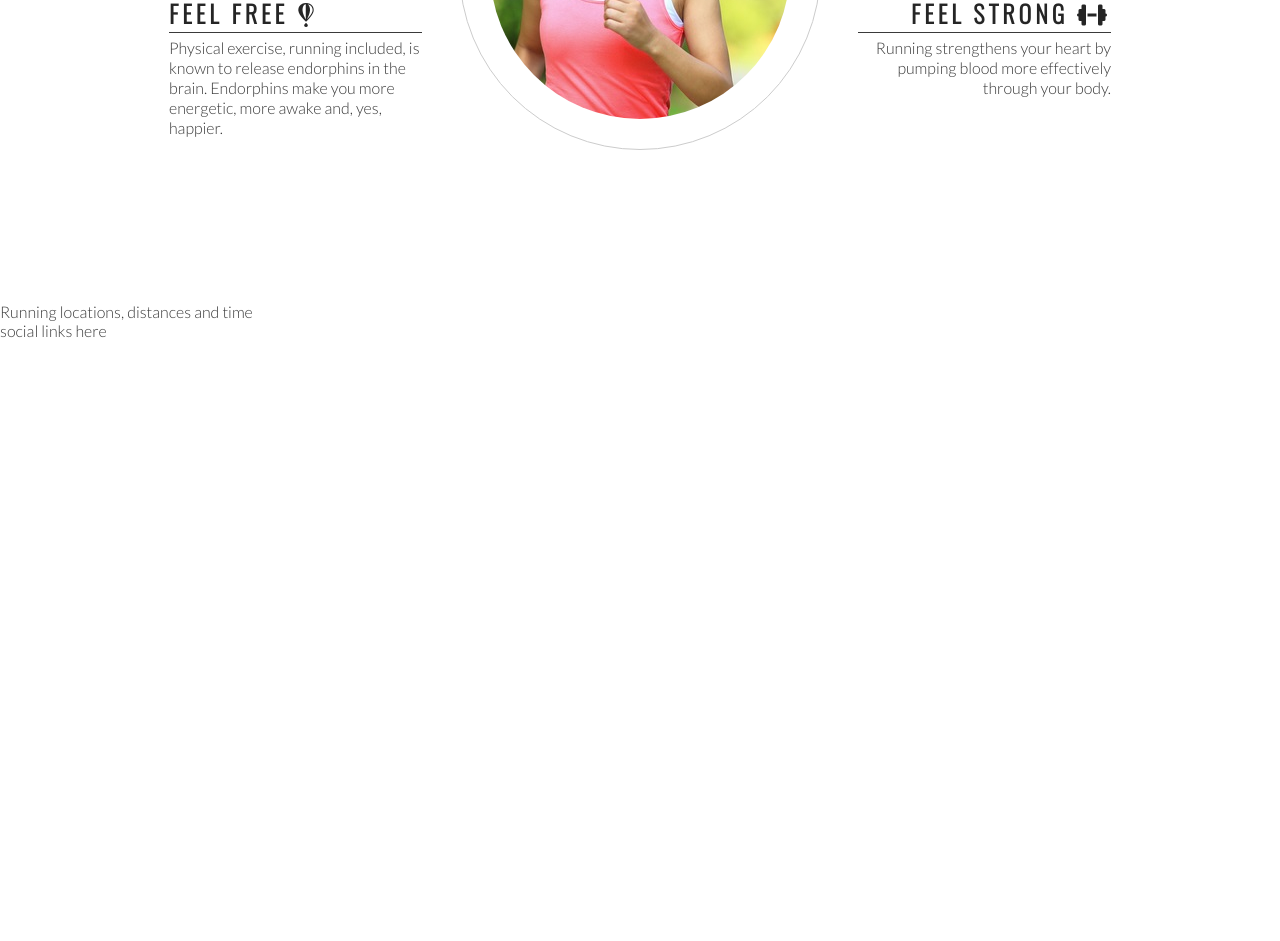
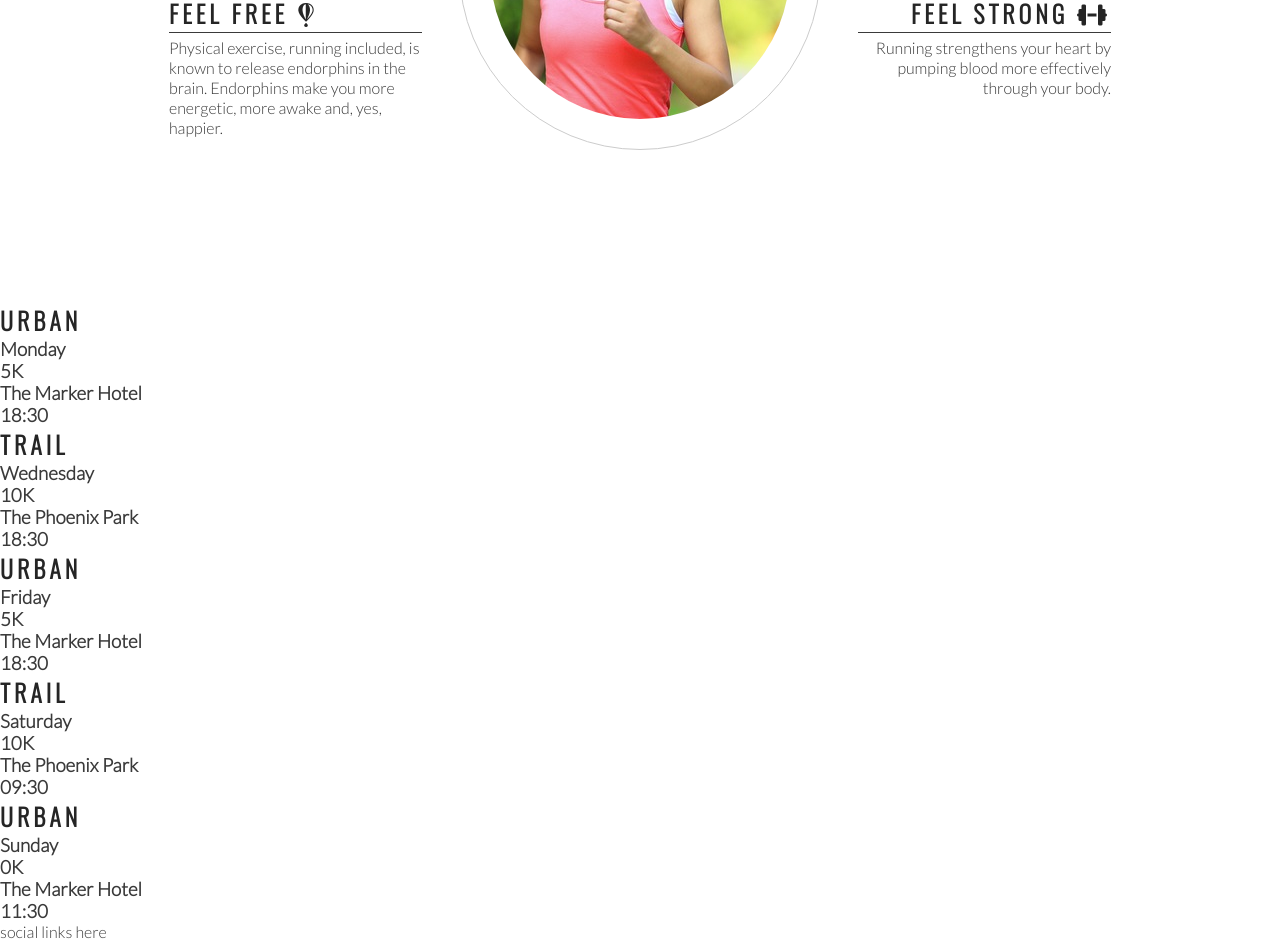
Before and after one commit to LadyNeowen/love-running, a plain HTML site: page index.html in a window 1280 px wide. Shown: the part 993-1934 px from the top of the page. Before the commit the page ends 1333 px from the top, so only its background shows below. Drawn offline with nearby package versions, Linux system fonts and the light colour scheme.

Commit message:
Add meetup times and places for structure

```diff
--- a/index.html
+++ b/index.html
@@ -76,7 +76,40 @@
             </div>
         </div>
     </section>
-    <section>Running locations, distances and time</section>
+    <section>
+        <div>
+            <h2>Urban
+                <h3>Monday</h3>
+                <h3>5K</h3>
+                <h3>The Marker Hotel</h3>
+                <h3>18:30</h3>
+            </h2>
+            <h2>Trail
+                <h3>Wednesday</h3>
+                <h3>10K</h3>
+                <h3>The Phoenix Park</h3>
+                <h3>18:30</h3>
+            </h2>
+            <h2>Urban
+                <h3>Friday</h3>
+                <h3>5K</h3>
+                <h3>The Marker Hotel</h3>
+                <h3>18:30</h3>
+            </h2>
+            <h2>Trail
+                <h3>Saturday</h3>
+                <h3>10K</h3>
+                <h3>The Phoenix Park</h3>
+                <h3>09:30</h3>
+            </h2>
+            <h2>Urban
+                <h3>Sunday</h3>
+                <h3>0K</h3>
+                <h3>The Marker Hotel</h3>
+                <h3>11:30</h3>
+            </h2>
+        </div>
+    </section>
     <script src="https://kit.fontawesome.com/a53a552fa4.js" crossorigin="anonymous"></script>
 </body>
 <footer>
```
